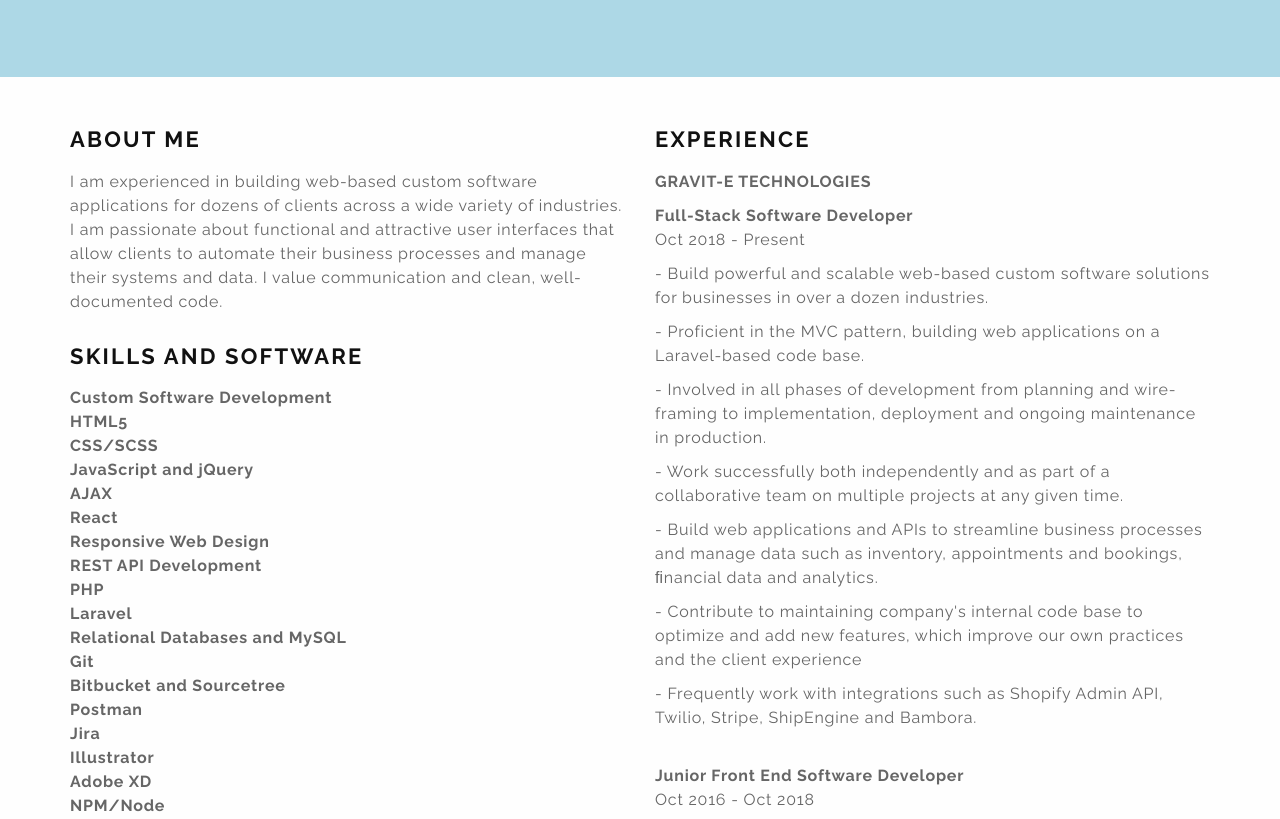
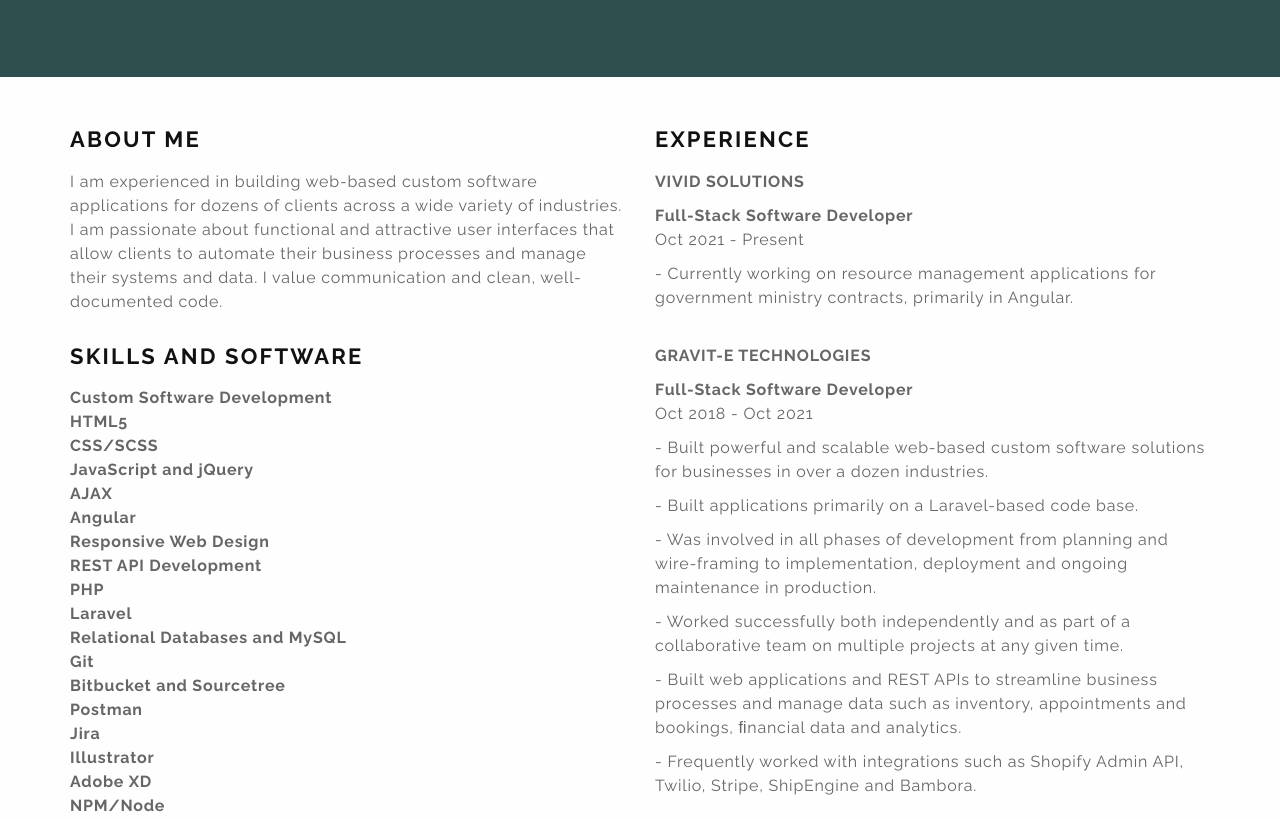
Before and after one commit to katmcclure/katmcclure.github.io, a plain HTML site: page index.html in a window 1280 px wide. Shown: the part 324-1143 px from the top of the page. Drawn offline with Linux system fonts and the light colour scheme.

Commit message:
Jan 2022 updates
Jan 2022 updates

```diff
--- a/css/style.css
+++ b/css/style.css
@@ -1785,7 +1785,7 @@ table > thead > tr > th, table > thead > tr > td, table > tbody > tr > th, table
 /* End Navigations */
 /* Banners */
 #header-banner {
-  background-color: lightblue;
+  background-color: darkslategrey;
 }
 
 .banner-content {
--- a/index.html
+++ b/index.html
@@ -75,7 +75,7 @@
         <div class="banner-content text-center">
             <div class="banner-info">
                 <h1>KAT MCCLURE</h1>
-                <p>Full-Stack Custom Software Engineer</p>
+                <p>Full-Stack Custom Software Developer</p>
             </div><!-- / banner-info -->
         </div><!-- / banner-content -->
     </div>
@@ -97,7 +97,7 @@
                 CSS/SCSS <br>
                 JavaScript and jQuery <br>
                 AJAX <br>
-                React<br>
+                Angular<br>
                 Responsive Web Design <br>
                 REST API Development <br>
                 PHP <br>
@@ -131,16 +131,22 @@
             </div>
             <div class="col-xs-12 col-sm-6">
                 <h4>EXPERIENCE</h4>
+                <p><strong>VIVID SOLUTIONS</strong></p>
+                <p><strong>Full-Stack Software Developer</strong><br>
+                Oct 2021 - Present</p>
+                <p>- Currently working on resource management applications for government ministry contracts, primarily in Angular.</p>
+
+                <br>
+
                 <p><strong>GRAVIT-E TECHNOLOGIES</strong></p>
                 <p><strong>Full-Stack Software Developer</strong><br>
-                Oct 2018 - Present</p>
-                <p>- Build powerful and scalable web-based custom software solutions for businesses in over a dozen industries.</p>
-                <p>- Proficient in the MVC pattern, building web applications on a Laravel-based code base.</p>
-                <p>- Involved in all phases of development from planning and wire-framing to implementation, deployment and ongoing maintenance in production.</p>
-                <p>- Work successfully both independently and as part of a collaborative team on multiple projects at any given time.</p>
-                <p>- Build web applications and APIs to streamline business processes and manage data such as inventory, appointments and bookings, ﬁnancial data and analytics.</p>
-                <p>- Contribute to maintaining company's internal code base to optimize and add new features, which improve our own practices and the client experience</p>
-                <p>- Frequently work with integrations such as Shopify Admin API, Twilio, Stripe, ShipEngine and Bambora.</p>
+                Oct 2018 - Oct 2021</p>
+                <p>- Built powerful and scalable web-based custom software solutions for businesses in over a dozen industries.</p>
+                <p>- Built applications primarily on a Laravel-based code base.</p>
+                <p>- Was involved in all phases of development from planning and wire-framing to implementation, deployment and ongoing maintenance in production.</p>
+                <p>- Worked successfully both independently and as part of a collaborative team on multiple projects at any given time.</p>
+                <p>- Built web applications and REST APIs to streamline business processes and manage data such as inventory, appointments and bookings, ﬁnancial data and analytics.</p>
+                <p>- Frequently worked with integrations such as Shopify Admin API, Twilio, Stripe, ShipEngine and Bambora.</p>
 
                 <br>
 
```
